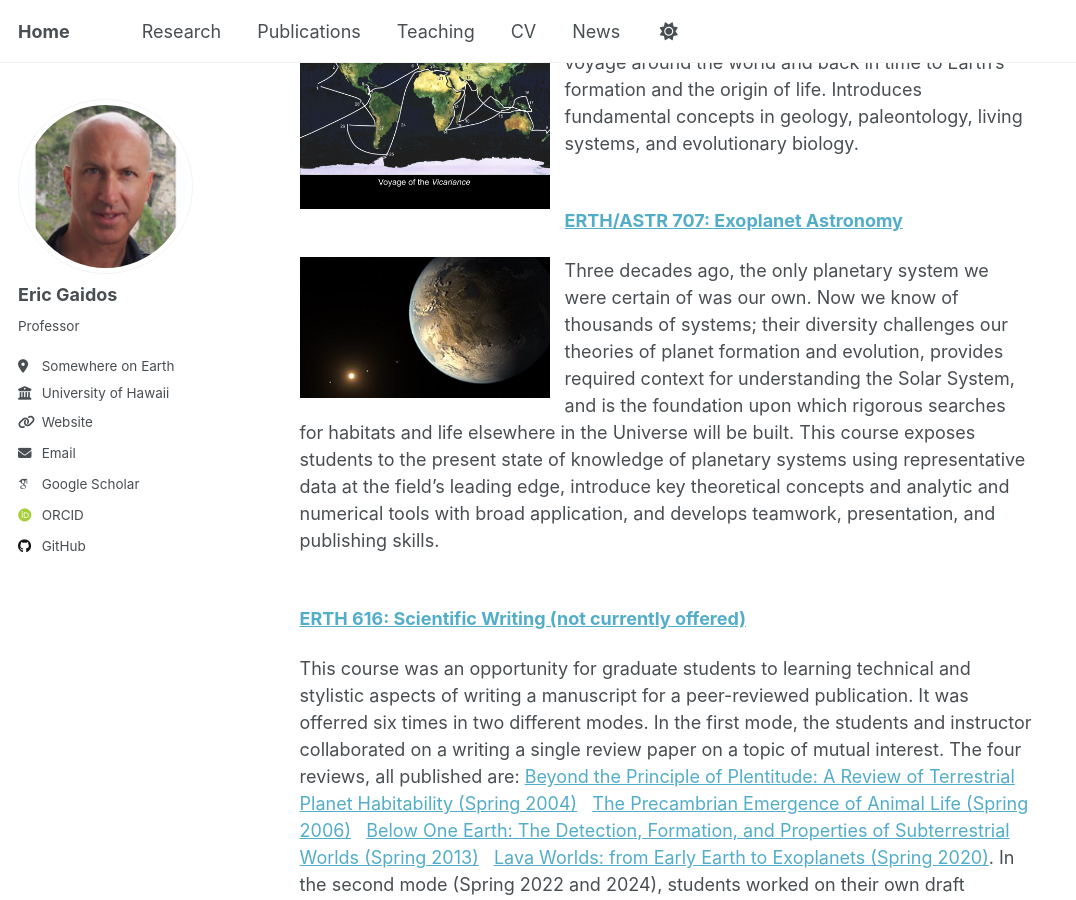
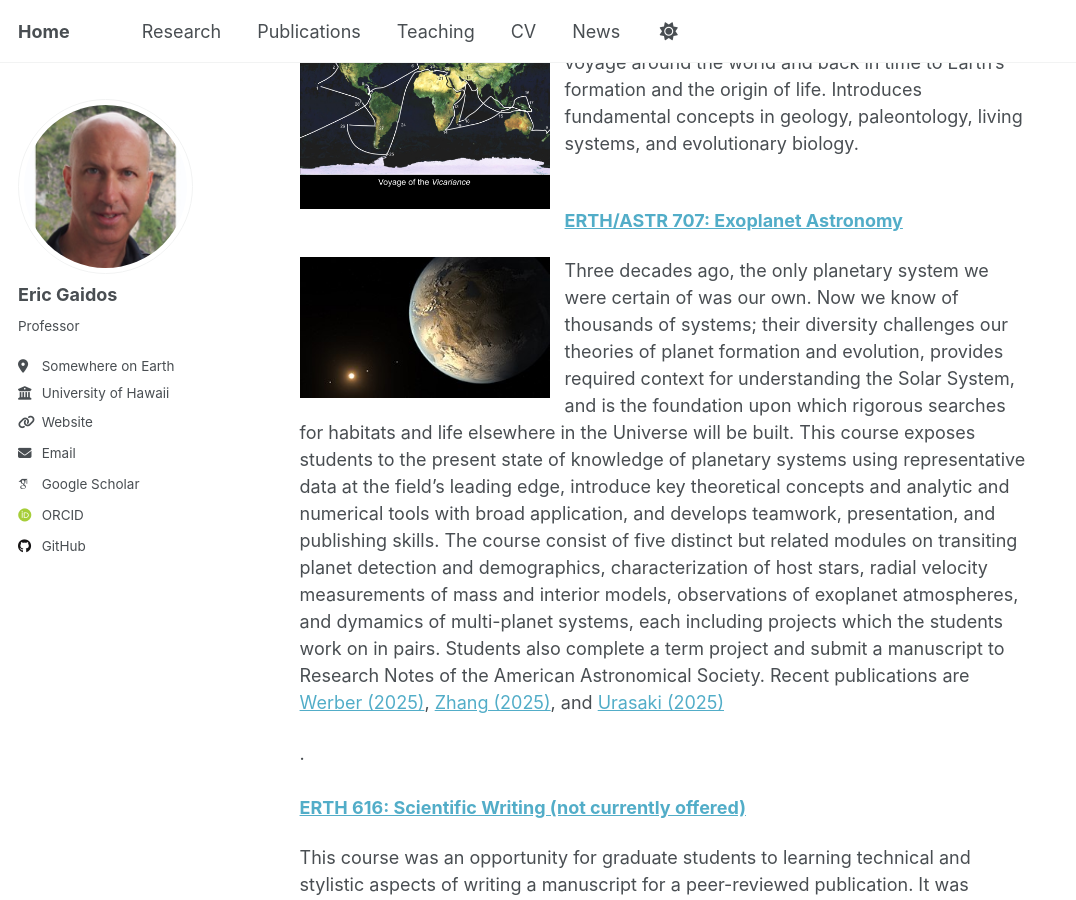
Before and after one commit to egaidos/egaidos.github.io, a Jekyll site: the page built from teaching.md, in a window 1280 px wide and 900 px high, scrolled down 248 px. Shown: the whole window, without its empty margins (0-1076 px from the left). Built offline with Jekyll 4.4.1, drawn with Linux system fonts in a browser that asks for light colours; some web fonts are replaced; our own code applies the rules of GitHub Pages for plain Markdown files.

Commit message:
Update teaching.md

```diff
--- a/teaching.md
+++ b/teaching.md
@@ -28,7 +28,7 @@
 <article class="6u$ 12u$(xsmall) work-item">
 <p><b><a href="https://catalog.manoa.hawaii.edu/preview_course_nopop.php?catoid=2&coid=50814">ERTH/ASTR 707: Exoplanet Astronomy</a></b></p>
 <img src="../images/Kepler-186.jpg" width=250 height=250 alt="Kepler-186" class="image-left">
-<p>Three decades ago, the only planetary system we were certain of was our own. Now we know of thousands of systems; their diversity challenges our theories of planet formation and evolution, provides required context for understanding the Solar System, and is the foundation upon which rigorous searches for habitats and life elsewhere in the Universe will be built. This course exposes students to the present state of knowledge of planetary systems using representative data at the field’s leading edge, introduce key theoretical concepts and analytic and numerical tools with broad application, and develops teamwork, presentation, and publishing skills.</p>
+<p>Three decades ago, the only planetary system we were certain of was our own. Now we know of thousands of systems; their diversity challenges our theories of planet formation and evolution, provides required context for understanding the Solar System, and is the foundation upon which rigorous searches for habitats and life elsewhere in the Universe will be built. This course exposes students to the present state of knowledge of planetary systems using representative data at the field’s leading edge, introduce key theoretical concepts and analytic and numerical tools with broad application, and develops teamwork, presentation, and publishing skills.  The course consist of five distinct but related modules on transiting planet detection and demographics, characterization of host stars, radial velocity measurements of mass and interior models, observations of exoplanet atmospheres, and dymamics of multi-planet systems, each including projects which the students work on in pairs.  Students also complete a term project and submit a manuscript to <it>Research Notes of the American Astronomical Society</it>.  Recent publications are <a href="https://iopscience.iop.org/article/10.3847/2515-5172/adddbe">Werber (2025)</a>, <a href="https://iopscience.iop.org/article/10.3847/2515-5172/ade1ce">Zhang (2025)</a>, and <a href="https://iopscience.iop.org/article/10.3847/2515-5172/adddaa">Urasaki (2025)</a></p>.
 </article>
 <br>
 <article class="6u$ 12u$(xsmall) work-item">
```
